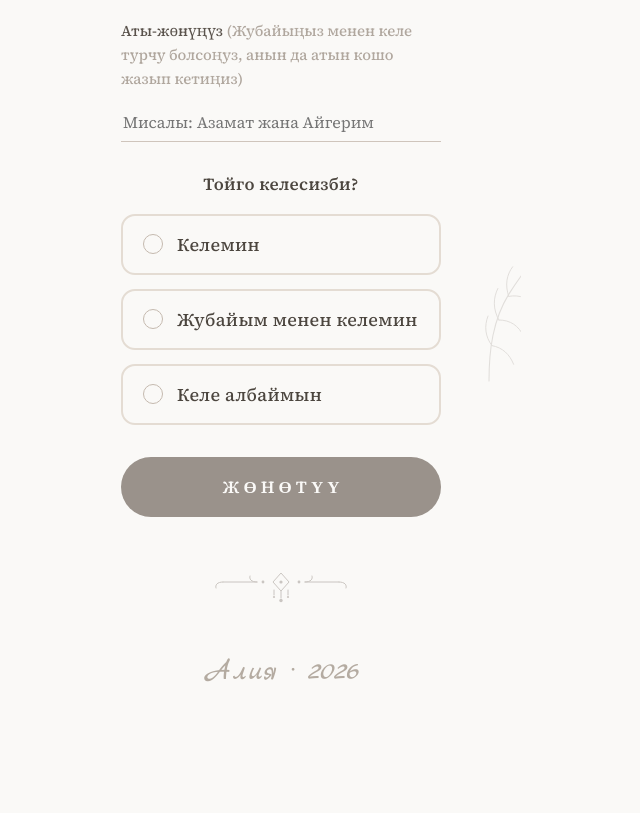
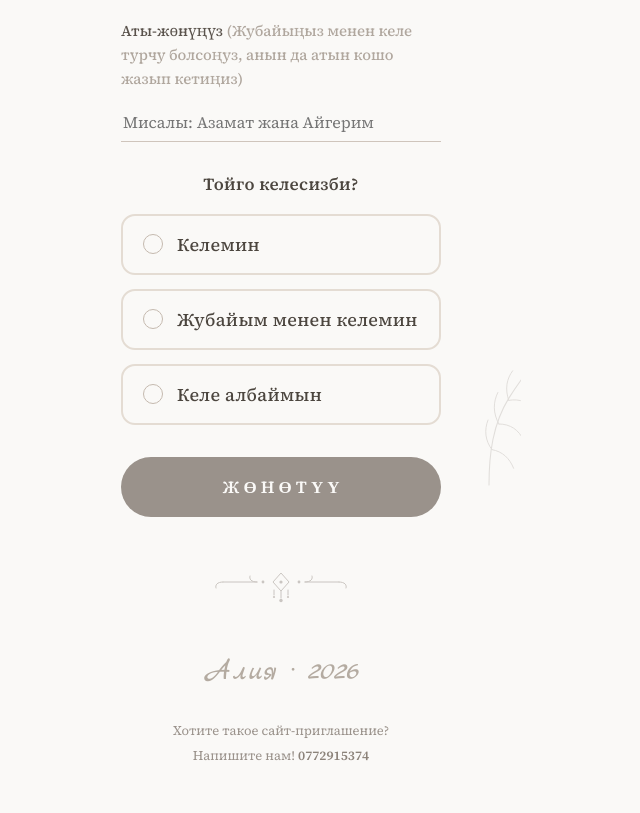
Before and after one commit to KiraCoder/kyz-uzatuu, a plain HTML site: page index.html in a window 1280 px wide. Shown: the part 3222-4035 px from the top of the page, without its empty margins (359-999 px from the left). Before the commit the page ends 3997 px from the top, so only its background shows below. Drawn offline with nearby package versions, Linux system fonts and the light colour scheme.

Commit message:
Add footer contact information with WhatsApp link
- Added "Хотите такое сайт-приглашение?" call-to-action
- Added WhatsApp contact link (0772915374)
- Pre-filled WhatsApp message: "Хочу сайт-приглашение"
- Styled with small, subtle text to match footer aesthetic

🤖 Generated with [Claude Code](https://claude.com/claude-code)

Co-Authored-By: Claude <noreply@anthropic.com>

```diff
--- a/index.html
+++ b/index.html
@@ -974,6 +974,30 @@
     margin: 14px 0 0;
   }
 
+  .footer-contact {
+    text-align: center;
+    margin-top: 30px;
+    padding-bottom: 40px;
+  }
+
+  .footer-contact p {
+    font-size: clamp(11px, 3vw, 13px);
+    color: #9A928B;
+    margin: 4px 0;
+    line-height: 1.6;
+  }
+
+  .footer-contact a {
+    color: #8C837A;
+    text-decoration: none;
+    font-weight: 600;
+    transition: color 0.2s;
+  }
+
+  .footer-contact a:hover {
+    color: #4C463F;
+  }
+
   /* Loading spinner */
   .spinner {
     display: none;
@@ -1190,6 +1214,11 @@
       </div>
     </div>
     <p class="footer-name reveal fade-in">Алия · 2026</p>
+
+    <div class="footer-contact reveal fade-in">
+      <p>Хотите такое сайт-приглашение?</p>
+      <p>Напишите нам! <a href="https://wa.me/996772915374?text=%D0%A5%D0%BE%D1%87%D1%83%20%D1%81%D0%B0%D0%B9%D1%82-%D0%BF%D1%80%D0%B8%D0%B3%D0%BB%D0%B0%D1%88%D0%B5%D0%BD%D0%B8%D0%B5" target="_blank" rel="noopener">0772915374</a></p>
+    </div>
   </section>
 </div>
 
```
